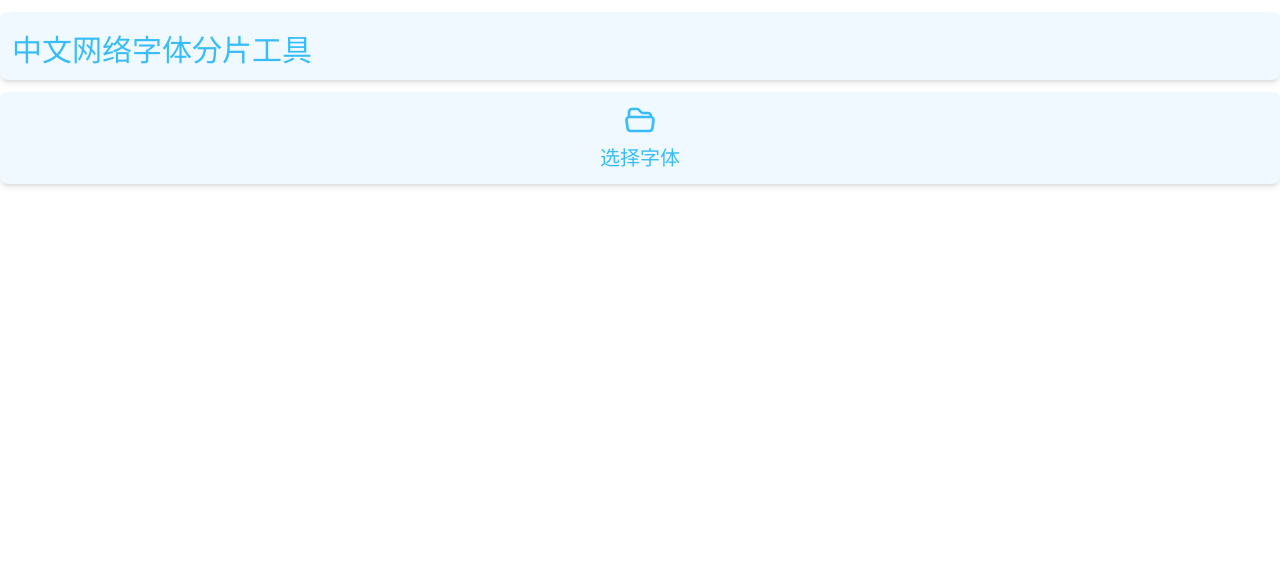
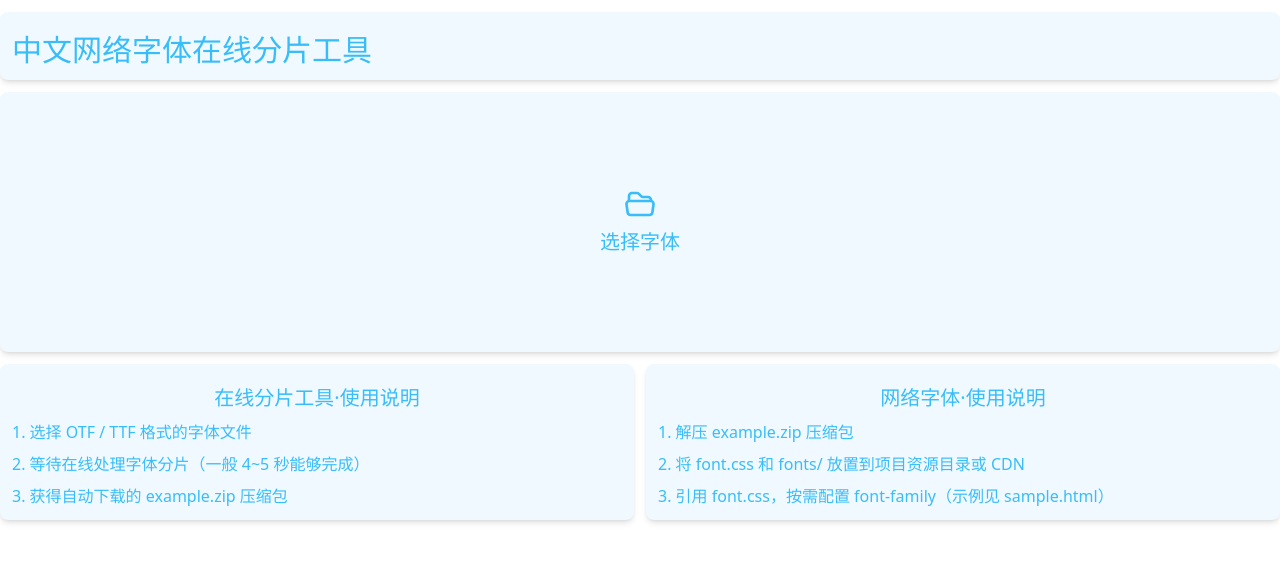
Before and after one commit to ffutop/webfont-subset, a Vue app: page / in a window 1280 px wide. Shown: the top 562 px of the page. Built offline with nearby package versions, Linux system fonts and the light colour scheme.

Commit message:
feat: 添加使用说明

```diff
--- a/src/views/HomeView.vue
+++ b/src/views/HomeView.vue
@@ -1,10 +1,10 @@
 <template>
   <div class="container mx-auto">
     <div class="bg-sky-50 rounded-lg shadow-md p-3 my-3">
-      <p class="text-sky-400 text-3xl font-medium mt-2">中文网络字体分片工具</p>
+      <p class="text-sky-400 text-3xl font-medium mt-2">中文网络字体在线分片工具</p>
     </div>
-    <div class="relative">
-      <div class="bg-sky-50 z-10 rounded-lg shadow-md p-3 my-3">
+    <div class="relative my-3">
+      <div class="bg-sky-50 z-10 rounded-lg shadow-md p-24">
         <svg
           xmlns="http://www.w3.org/2000/svg"
           class="mx-auto w-8 h-8 stroke-sky-400 stroke-2"
@@ -25,6 +25,20 @@
         ref="fontFile"
         @change="uploadFile"
       />
+    </div>
+    <div class="grid grid-cols-2 gap-3 my-3">
+      <div class="bg-sky-50 rounded-lg shadow-md p-3">
+        <p class="text-sky-400 text-xl font-medium mt-2 text-center">在线分片工具·使用说明</p>
+        <p class="text-sky-400 text-l font-medium mt-2">1. 选择 OTF / TTF 格式的字体文件</p>
+        <p class="text-sky-400 text-l font-medium mt-2">2. 等待在线处理字体分片（一般 4~5 秒能够完成）</p>
+        <p class="text-sky-400 text-l font-medium mt-2">3. 获得自动下载的 example.zip 压缩包</p>
+      </div>
+      <div class="bg-sky-50 rounded-lg shadow-md p-3">
+        <p class="text-sky-400 text-xl font-medium mt-2 text-center">网络字体·使用说明</p>
+        <p class="text-sky-400 text-l font-medium mt-2">1. 解压 example.zip 压缩包</p>
+        <p class="text-sky-400 text-l font-medium mt-2">2. 将 font.css 和 fonts/ 放置到项目资源目录或 CDN</p>
+        <p class="text-sky-400 text-l font-medium mt-2">3. 引用 font.css，按需配置 font-family（示例见 sample.html）</p>
+      </div>
     </div>
   </div>
 </template>
```
